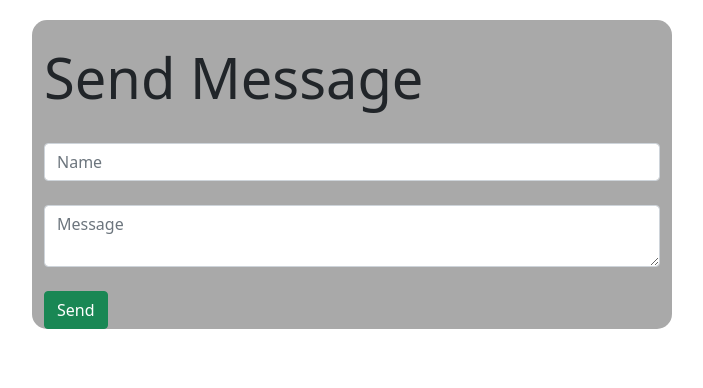
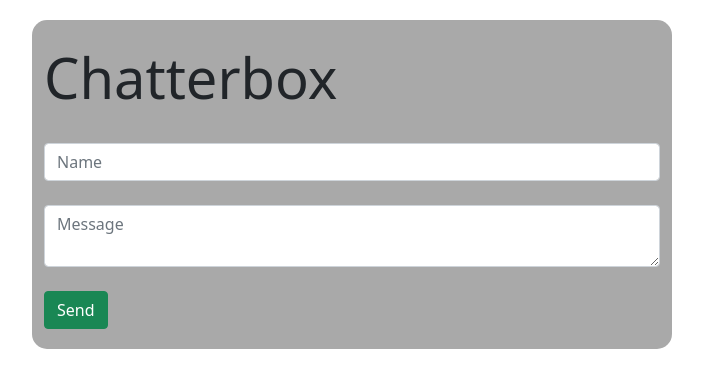
Before and after one commit to vanbriguy/my_chat_app, a website: page index.html in a window 1280 px wide. Shown: the whole page, without its empty margins (288-991 px from the left). Drawn offline with nearby package versions, Linux system fonts and the light colour scheme; no server answers.

Commit message:
added stylesheet

```diff
--- a/index.html
+++ b/index.html
@@ -13,7 +13,7 @@
         <div class="container">
             <br>
             <div class="jumbotron">
-                <h1 class="display-4"> Send Message</h1>
+                <h1 class="display-4">Chatterbox</h1>
                 <br>
                 <input id="name" class="form-control" placeholder="Name">
                 <br>
--- a/stylesheets/style.css
+++ b/stylesheets/style.css
@@ -5,4 +5,5 @@
     margin-left: 25%;
     margin-right: 25%;
     max-width: 50%;
+    padding-bottom: 20px;
 }
```
